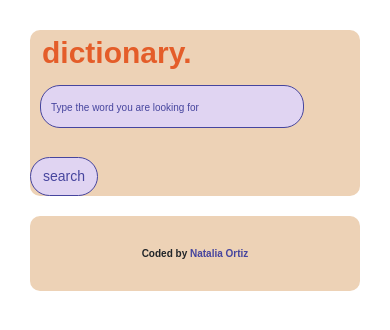
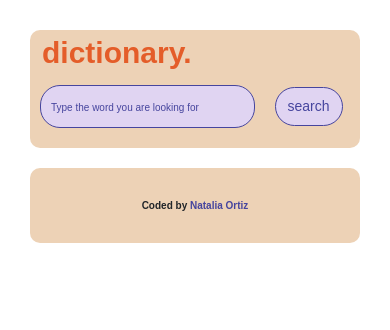
Before and after one commit to NatCode08/dictionary-project, a React (Create React App) app: page / in a window 390 px wide. Shown: the top 330 px of the page. Built offline with nearby package versions, Linux system fonts and the light colour scheme; no server answers.

Commit message:
updated the width in the form

```diff
--- a/src/Dictionary.css
+++ b/src/Dictionary.css
@@ -55,8 +55,8 @@
   }
 
   .Dictionary .searchBar form {
+    background: #edd2b6;
     align-items: center;
-    background: #edd2b6;
   }
   .Dictionary button {
     border-radius: 20px;
@@ -68,7 +68,7 @@
   }
 
   .Dictionary input {
-    width: 80%;
+    width: 65%;
     padding: 10px 10px;
     border: 1px solid #46459e;
     border-radius: 20px;
```
